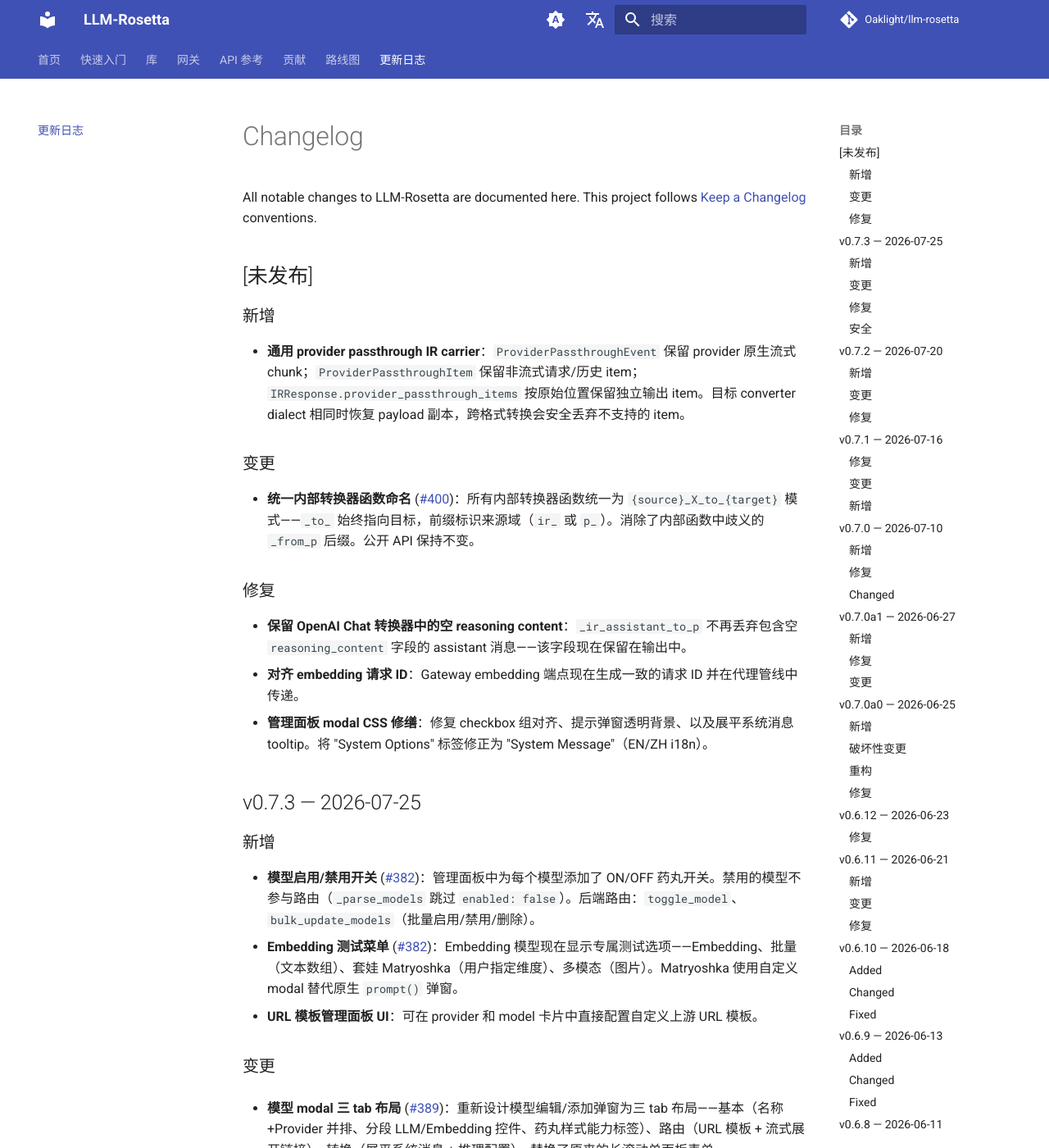
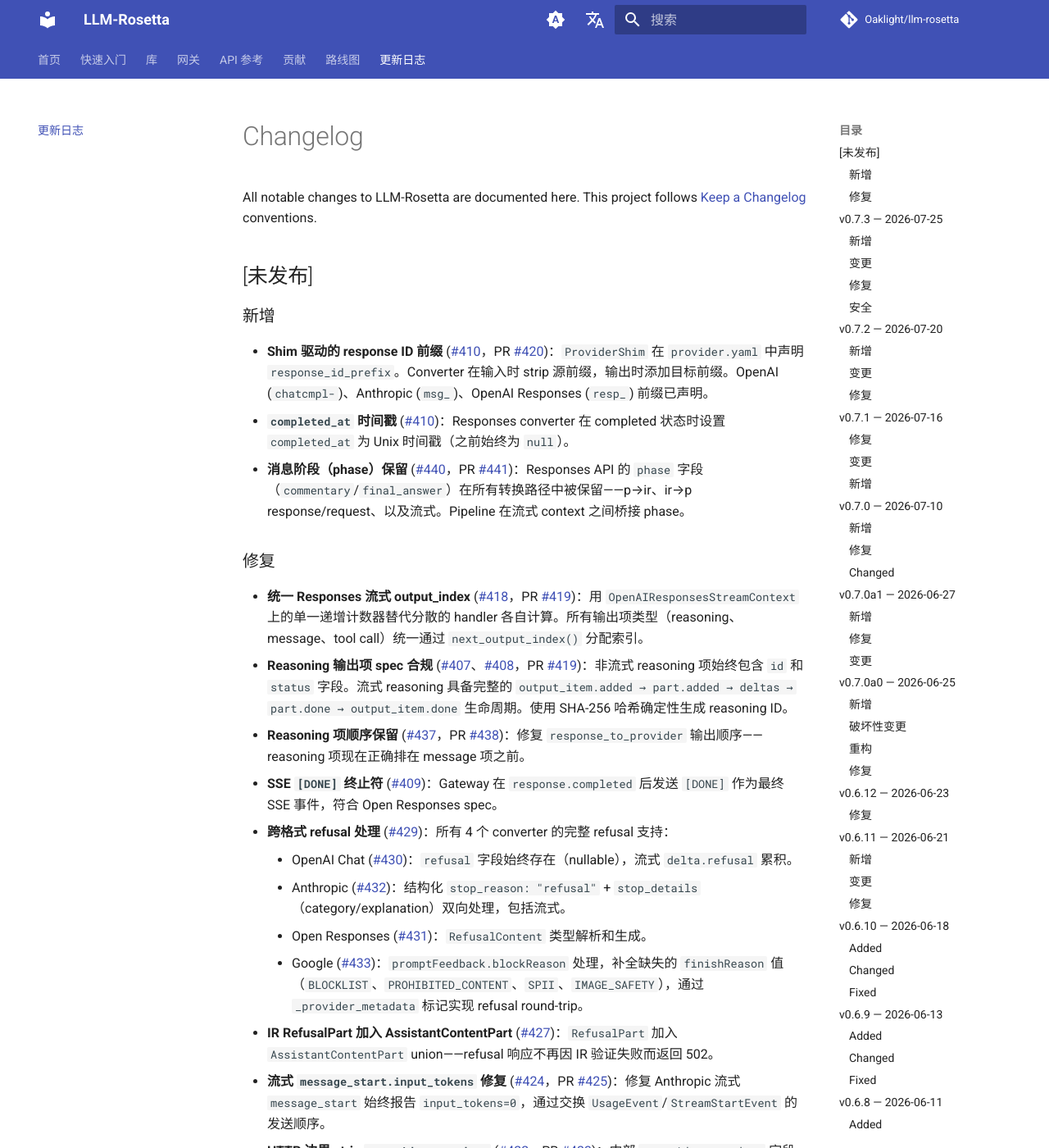
Before and after one commit to Oaklight/llm-rosetta, an MkDocs documentation site: the page built from docs/changelog.md, in a window 1280 px wide and 1400 px high. Shown: the whole window at 82% size. Built offline with MkDocs 1.6.1 and Material for MkDocs 9.7.7, drawn with Linux system fonts in a browser that asks for light colours; comment, search, counter and statistics services are not loaded; some of the changed text lies outside the part shown.

Commit message:
docs: 更新 changelog v0.7.3→未发布变更

```diff
--- a/docs/changelog.md
+++ b/docs/changelog.md
@@ -10,18 +10,29 @@
 
 ### 新增
 
-- **通用 provider passthrough IR carrier**：`ProviderPassthroughEvent` 保留 provider 原生流式 chunk；`ProviderPassthroughItem` 保留非流式请求/历史 item；`IRResponse.provider_passthrough_items` 按原始位置保留独立输出 item。目标 converter dialect 相同时恢复 payload 副本，跨格式转换会安全丢弃不支持的 item。
-
-### 变更
-
-- **统一内部转换器函数命名** ([#400](https://github.com/Oaklight/llm-rosetta/pull/400))：所有内部转换器函数统一为 `{source}_X_to_{target}` 模式——`_to_` 始终指向目标，前缀标识来源域（`ir_` 或 `p_`）。消除了内部函数中歧义的 `_from_p` 后缀。公开 API 保持不变。
+- **Shim 驱动的 response ID 前缀** ([#410](https://github.com/Oaklight/llm-rosetta/issues/410)，PR [#420](https://github.com/Oaklight/llm-rosetta/pull/420))：`ProviderShim` 在 `provider.yaml` 中声明 `response_id_prefix`。Converter 在输入时 strip 源前缀，输出时添加目标前缀。OpenAI (`chatcmpl-`)、Anthropic (`msg_`)、OpenAI Responses (`resp_`) 前缀已声明。
+- **`completed_at` 时间戳** ([#410](https://github.com/Oaklight/llm-rosetta/issues/410))：Responses converter 在 completed 状态时设置 `completed_at` 为 Unix 时间戳（之前始终为 `null`）。
+- **消息阶段（phase）保留** ([#440](https://github.com/Oaklight/llm-rosetta/issues/440)，PR [#441](https://github.com/Oaklight/llm-rosetta/pull/441))：Responses API 的 `phase` 字段（`commentary`/`final_answer`）在所有转换路径中被保留——p→ir、ir→p response/request、以及流式。Pipeline 在流式 context 之间桥接 phase。
 
 ### 修复
 
-- **保留 OpenAI Chat 转换器中的空 reasoning content**：`_ir_assistant_to_p` 不再丢弃包含空 `reasoning_content` 字段的 assistant 消息——该字段现在保留在输出中。
-- **对齐 embedding 请求 ID**：Gateway embedding 端点现在生成一致的请求 ID 并在代理管线中传递。
-- **管理面板 modal CSS 修缮**：修复 checkbox 组对齐、提示弹窗透明背景、以及展平系统消息 tooltip。将 "System Options" 标签修正为 "System Message"（EN/ZH i18n）。
-
+- **统一 Responses 流式 output_index** ([#418](https://github.com/Oaklight/llm-rosetta/issues/418)，PR [#419](https://github.com/Oaklight/llm-rosetta/pull/419))：用 `OpenAIResponsesStreamContext` 上的单一递增计数器替代分散的 handler 各自计算。所有输出项类型（reasoning、message、tool call）统一通过 `next_output_index()` 分配索引。
+- **Reasoning 输出项 spec 合规** ([#407](https://github.com/Oaklight/llm-rosetta/issues/407)、[#408](https://github.com/Oaklight/llm-rosetta/issues/408)，PR [#419](https://github.com/Oaklight/llm-rosetta/pull/419))：非流式 reasoning 项始终包含 `id` 和 `status` 字段。流式 reasoning 具备完整的 `output_item.added → part.added → deltas → part.done → output_item.done` 生命周期。使用 SHA-256 哈希确定性生成 reasoning ID。
+- **Reasoning 项顺序保留** ([#437](https://github.com/Oaklight/llm-rosetta/issues/437)，PR [#438](https://github.com/Oaklight/llm-rosetta/pull/438))：修复 `response_to_provider` 输出顺序——reasoning 项现在正确排在 message 项之前。
+- **SSE `[DONE]` 终止符** ([#409](https://github.com/Oaklight/llm-rosetta/issues/409))：Gateway 在 `response.completed` 后发送 `[DONE]` 作为最终 SSE 事件，符合 Open Responses spec。
+- **跨格式 refusal 处理** ([#429](https://github.com/Oaklight/llm-rosetta/issues/429))：所有 4 个 converter 的完整 refusal 支持：
+    - OpenAI Chat ([#430](https://github.com/Oaklight/llm-rosetta/issues/430))：`refusal` 字段始终存在（nullable），流式 `delta.refusal` 累积。
+    - Anthropic ([#432](https://github.com/Oaklight/llm-rosetta/issues/432))：结构化 `stop_reason: "refusal"` + `stop_details`（category/explanation）双向处理，包括流式。
+    - Open Responses ([#431](https://github.com/Oaklight/llm-rosetta/issues/431))：`RefusalContent` 类型解析和生成。
+    - Google ([#433](https://github.com/Oaklight/llm-rosetta/issues/433))：`promptFeedback.blockReason` 处理，补全缺失的 `finishReason` 值（`BLOCKLIST`、`PROHIBITED_CONTENT`、`SPII`、`IMAGE_SAFETY`），通过 `_provider_metadata` 标记实现 refusal round-trip。
+- **IR RefusalPart 加入 AssistantContentPart** ([#427](https://github.com/Oaklight/llm-rosetta/pull/427))：`RefusalPart` 加入 `AssistantContentPart` union——refusal 响应不再因 IR 验证失败而返回 502。
+- **流式 `message_start.input_tokens` 修复** ([#424](https://github.com/Oaklight/llm-rosetta/issues/424)，PR [#425](https://github.com/Oaklight/llm-rosetta/pull/425))：修复 Anthropic 流式 `message_start` 始终报告 `input_tokens=0`，通过交换 `UsageEvent`/`StreamStartEvent` 的发送顺序。
+- **HTTP 边界 strip `_provider_metadata`** ([#422](https://github.com/Oaklight/llm-rosetta/issues/422)，PR [#423](https://github.com/Oaklight/llm-rosetta/pull/423))：内部 `_provider_metadata` 字段不再泄漏到发给上游 provider 的出站 HTTP 请求中。
+- **CORS 预检 auth 绕过** (PR [#404](https://github.com/Oaklight/llm-rosetta/pull/404)、[#405](https://github.com/Oaklight/llm-rosetta/pull/405))：Gateway 对 CORS 预检请求跳过认证；加强为要求同时具备 `Origin` + `Access-Control-Request-Method` 头部。
+- **Google camelCase `systemInstruction`**：接受 REST API 客户端的 camelCase `systemInstruction`。
+- **Google `FunctionCall.id` / `FunctionResponse.id`**：在 to-provider 输出中写入函数调用/响应 ID。
+- **Gateway Bearer token 降级**：对所有认证策略接受 `Bearer` token 作为降级方式。
+- **auth 错误响应添加 CORS 头部**：auth 错误响应中添加 CORS 头部。
 
 ## v0.7.3 — 2026-07-25
 
```
